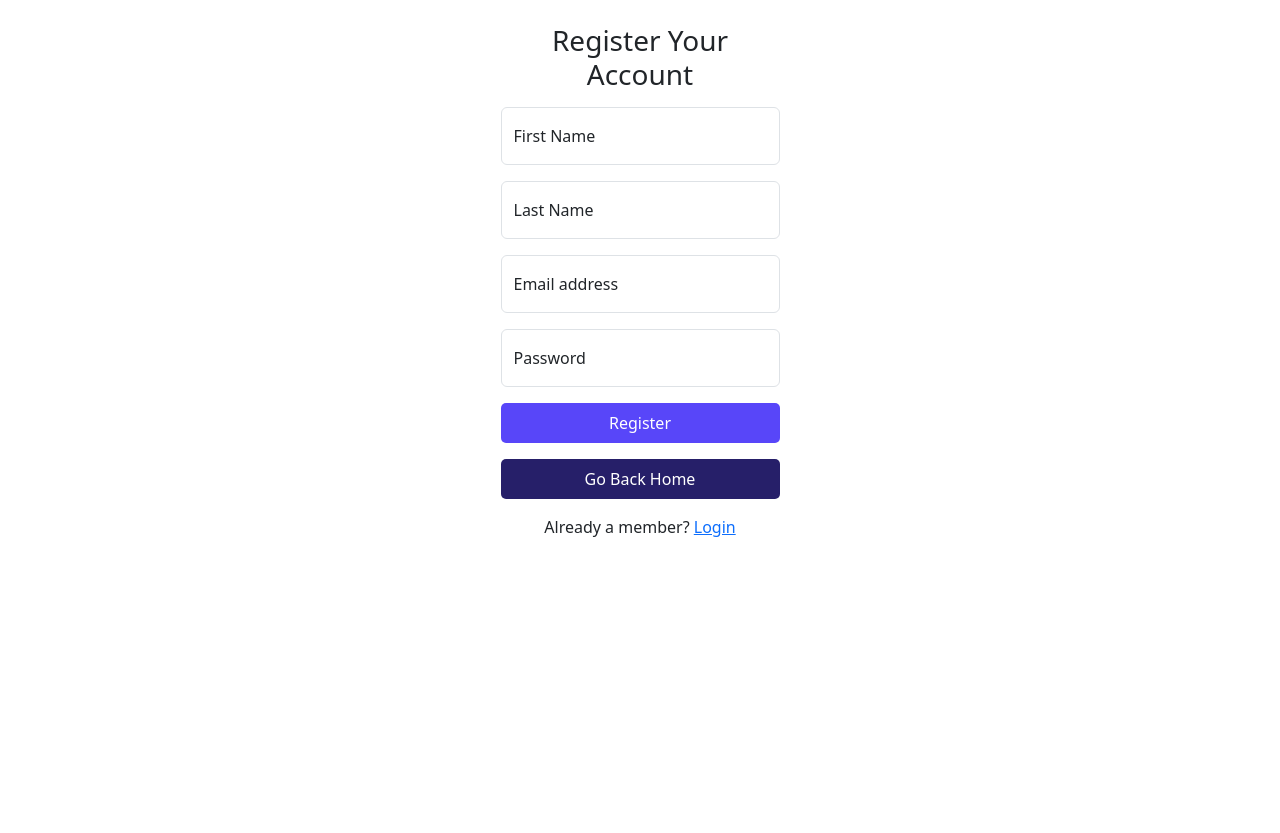
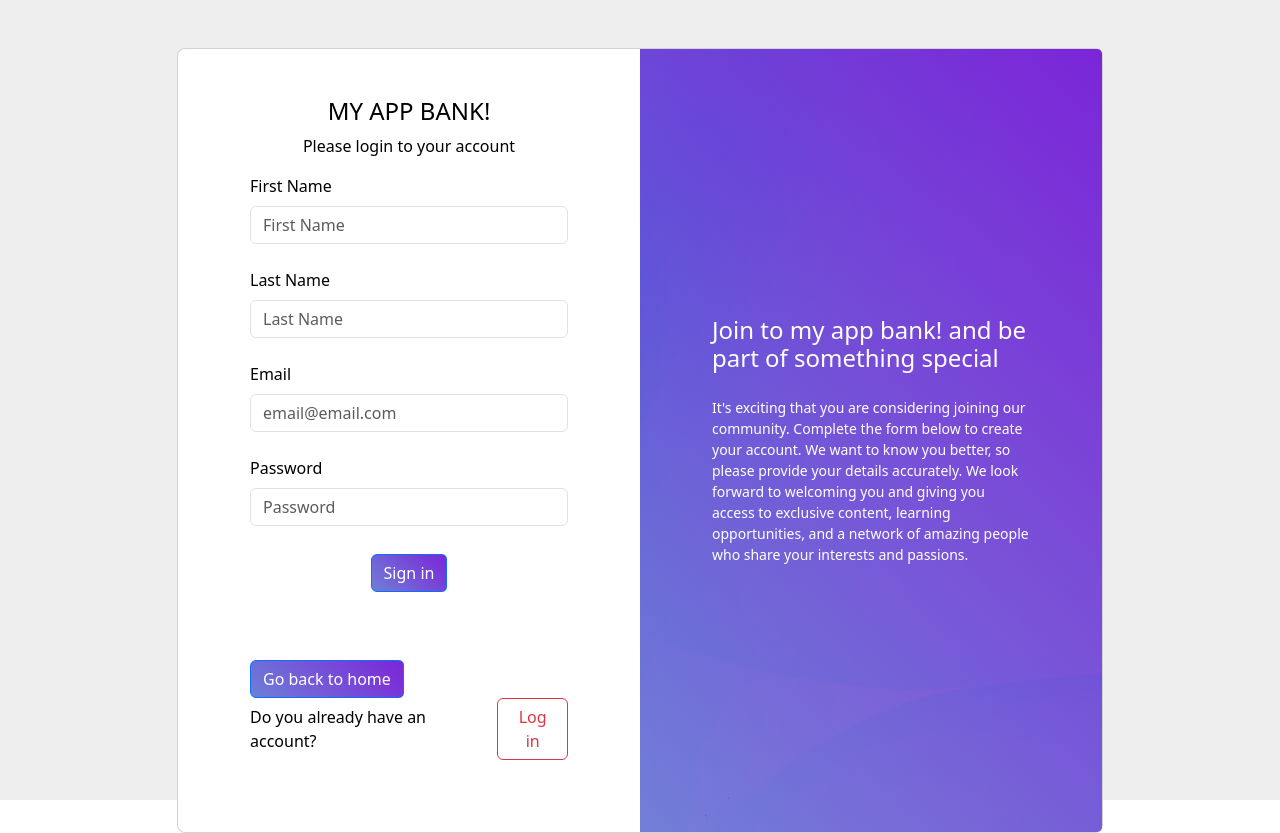
Before and after one commit to anyistefania/angular-finance-app, an Angular app: page /sigin in a window 1280 px wide. Before the commit the page ends 800 px from the top, so only its background shows below. Built offline with nearby package versions, Linux system fonts and the light colour scheme.

Commit message:
Refactor sign in

```diff
--- a/src/app/authentication/pages/login-user/login-user.component.ts
+++ b/src/app/authentication/pages/login-user/login-user.component.ts
@@ -7,7 +7,7 @@ import { CommonModule } from '@angular/common';
 
 @Component({
   selector: 'app-login-user',
-  imports: [RouterLink, ReactiveFormsModule, CommonModule],
+  imports: [ReactiveFormsModule, CommonModule],
   standalone:true,
   templateUrl: './login-user.component.html',
   styleUrls: ['./login-user.component.css']
--- a/src/app/authentication/pages/signin-user/signin-user.component.css
+++ b/src/app/authentication/pages/signin-user/signin-user.component.css
@@ -1,25 +1,18 @@
-.signin__btn_name{
-    background: #5846f9;
-    border: 0;
-    padding: 10px 24px;
-    color: #fff;
-    transition: 0.4s;
-    border-radius: 5px;
-  }
 
-  .signin__btn_name:hover {
-    background: #7b27d8;
-  }
 
-  .signin__btn_home{
-    background: #261f69;
-    border: 0;
-    padding: 10px 24px;
-    color: #fff;
-    transition: 0.4s;
-    border-radius: 5px;
-  }
+  .gradient-custom-2 {
+    background: linear-gradient(45deg, rgba(66, 48, 210, 0.6) 0%, rgba(116, 15, 214, 0.9) 100%), url("/src/assets/hero-bg.jpg") center center no-repeat;
 
-  .signin__btn_home:hover {
-    background: rgb(50, 3, 104);
-  }
+    }
+
+    @media (min-width: 768px) {
+    .gradient-form {
+    height: 100vh !important;
+    }
+    }
+    @media (min-width: 769px) {
+    .gradient-custom-2 {
+    border-top-right-radius: .3rem;
+    border-bottom-right-radius: .3rem;
+    }
+    }
--- a/src/app/authentication/pages/signin-user/signin-user.component.html
+++ b/src/app/authentication/pages/signin-user/signin-user.component.html
@@ -1,80 +1,81 @@
-<form
-  class="container h-100 d-flex justify-content-center align-items-center register"
-  [formGroup]="signInForm"
-  (ngSubmit)="onSubmit()"
->
-  <div class="w-25">
-    <h1 class="h3 fw-normal text-center  mt-4">Register Your Account</h1>
+<section class="h-100 gradient-form" style="background-color: #eee;">
+  <div class="container py-5 h-100">
+    <div class="row d-flex justify-content-center align-items-center h-100">
+      <div class="col-xl-10">
+        <div class="card rounded-3 text-black">
+          <div class="row g-0">
+            <div class="col-lg-6">
+              <div class="card-body p-md-5 mx-md-4">
+                <div class="text-center">
+                  <h4>MY APP BANK!</h4>
+                </div>
+                <form novalidate [formGroup]="signInForm" (ngSubmit)="onSubmit()">
+                  <p class="text-center">Please login to your account</p>
 
-    <div class="form-floating mt-3">
-      <input
-        type="text"
-        class="form-control"
-        id="floatingInputFirstName"
-        placeholder="First Name"
-        formControlName="firstName"
-        [ngClass]="{
+                  <div class="form-outline mb-4">
+                    <label class="form-label" for="form2Example11">First Name</label>
+                    <input type="text" class="form-control" id="floatingInputFirstName" placeholder="First Name"
+                      formControlName="firstName" [ngClass]="{
                       'is-invalid': submitted && signInForm.controls['firstName'].invalid
-        }"
-      />
-      <label for="floatingInputFirstName">First Name</label>
-      <span class="invalid-feedback"> Write your first namel. </span>
+                    }" />
                   </div>
 
-    <div class="form-floating mt-3">
-      <input
-        type="text"
-        class="form-control"
-        id="floatingInputLastName"
-        placeholder="Last Name"
-        formControlName="lastName"
-        [ngClass]="{
+                  <div class="form-outline mb-4">
+                    <label class="form-label" for="form2Example11">Last Name</label>
+                    <input type="text" class="form-control" id="floatingInputLastName" placeholder="Last Name"
+                      formControlName="lastName" [ngClass]="{
                       'is-invalid': submitted && signInForm.controls['lastName'].invalid
-        }"
-      />
-      <label for="floatingInputLastName">Last Name</label>
-      <span class="invalid-feedback"> Write your last namel. </span>
+                    }" />
                   </div>
 
-    <div class="form-floating mt-3">
-      <input
-        type="email"
-        class="form-control"
-        id="floatingInputEmail"
-        placeholder="email@email.com"
-        formControlName="email"
-        [ngClass]="{
+                  <div class="form-outline mb-4">
+                    <label class="form-label" for="form2Example11">Email</label>
+                    <input type="email" class="form-control" id="floatingInputEmail" placeholder="email@email.com"
+                      formControlName="email" [ngClass]="{
                       'is-invalid': submitted && signInForm.controls['email'].invalid
-        }"
-      />
-      <label for="floatingInputEmail">Email address</label>
-      <span class="invalid-feedback"> Write a valid name. </span>
+                    }" />
                   </div>
 
-    <div class="form-floating mt-3">
-      <input
-        type="password"
-        class="form-control"
-        id="floatingPasswordPassword"
-        placeholder="Password"
-        formControlName="password"
-        [ngClass]="{
+                  <div class="form-outline mb-4">
+                    <label class="form-label" for="form2Example11">Password</label>
+                    <input type="password" class="form-control" id="floatingPasswordPassword" placeholder="Password"
+                      formControlName="password" [ngClass]="{
                       'is-invalid': submitted && signInForm.controls['password'].invalid
-        }"
-      />
-      <label for="floatingPasswordPassword">Password</label>
-      <span class="invalid-feedback">
-        Expected string length greater or equal to 8.
-      </span>
+                    }" />
                   </div>
-    <button class="btn signin__btn_name w-100 py-2 mt-3" type="submit">
-      Register
-    </button>
-    <a routerLink="/home" class="btn signin__btn_home w-100 py-2 mt-3">
-      Go Back Home
-    </a>
-    <p class="mt-3 text-center">
-      Already a member? <a routerLink="/login"> Login</a>
-    </p>
+
+                  <div class="text-center pt-1 mb-5 pb-1">
+                    <button class="btn btn-primary btn-block fa-lg gradient-custom-2 mb-3" type="button"
+                      type="submit">Sign in</button>
+
                   </div>
+                  <div class="text-">
+                    <button routerLink="/home" type="button"
+                      class="btn btn-primary btn-block fa-lg gradient-custom-2 mb-10 align-items-center">Go back to
+                      home</button>
+                  </div>
+
+                  <div class="d-flex align-items-center justify-content-center pb-4">
+                    <p class="mb-0 me-2">Do you already have an account?</p>
+                    <button routerLink="/login" type="button" class="btn btn-outline-danger">Log in</button>
+                  </div>
+
                 </form>
+              </div>
+            </div>
+            <div class="col-lg-6 d-flex align-items-center gradient-custom-2">
+              <div class="text-white px-3 py-4 p-md-5 mx-md-4">
+                <h4 class="mb-4">Join to my app bank! and be part of something special</h4>
+                <p class="small mb-0">
+                  It's exciting that you are considering joining our community. Complete the form below to create your
+                  account. We want to know you better, so please provide your details accurately. We look forward to
+                  welcoming you and giving you access to exclusive content,
+                  learning opportunities, and a network of amazing people who share your interests and passions.</p>
+              </div>
+            </div>
+          </div>
+        </div>
+      </div>
+    </div>
+  </div>
+</section>
--- a/src/app/authentication/pages/signin-user/signin-user.component.ts
+++ b/src/app/authentication/pages/signin-user/signin-user.component.ts
@@ -1,14 +1,14 @@
 import { Component, OnInit } from '@angular/core';
 import { FormBuilder, FormGroup, ReactiveFormsModule, Validators } from '@angular/forms';
 import { AuthenticationService } from '../../services/authentication.service';
-import Swal from 'sweetalert2';
+import { CustomAlertService } from '../../services/custom-alert-service.service';
 import { CommonModule } from '@angular/common';
-import { RouterLink } from '@angular/router';
+
 
 @Component({
   selector: 'app-signin-user',
+  imports: [ReactiveFormsModule, CommonModule],
   standalone: true,
-  imports: [RouterLink, ReactiveFormsModule, CommonModule],
   templateUrl: './signin-user.component.html',
   styleUrls: ['./signin-user.component.css']
 })
@@ -18,8 +18,9 @@ export class SigninUserComponent implements OnInit {
 
   constructor(
     private formBuilder: FormBuilder,
-    private authService: AuthenticationService
-  ) {}
+    private authService: AuthenticationService,
+    private alertService: CustomAlertService
+  ) { }
 
   ngOnInit(): void {
     this.signInForm = this.formBuilder.group({
@@ -39,22 +40,14 @@ export class SigninUserComponent implements OnInit {
     this.authService.signIn(this.signInForm.value).subscribe({
       next: (response) => {
         localStorage.setItem('access-token', response.accessToken);
-        Swal.fire({
-          title: 'Successfully created user !',
-          timer: 1500,
-          timerProgressBar: true,
-          icon: 'info',
-          showConfirmButton: false,
-        });
+        this.alertService.showSuccessMessage('Successfully created user!');
       },
-      error: ({ error }) => {
-        Swal.fire({
-          title: error.title,
-          timer: 1500,
-          timerProgressBar: true,
-          icon: 'error',
-          showConfirmButton: false,
-        });
+      error: (error) => {
+        let errorMessage = 'An error occurred';
+        if (error && error.error && error.error.message) {
+          errorMessage = error.error.message;
+        }
+        this.alertService.showErrorMessage(errorMessage);
       },
     });
   }
```
Also changed, not shown: src/app/authentication/pages/login-user/login-user.component.css (+0 -64 lines), src/app/authentication/pages/login-user/login-user.component.html (+10 -17 lines). Lines whose indentation alone changed are shown as unchanged.
